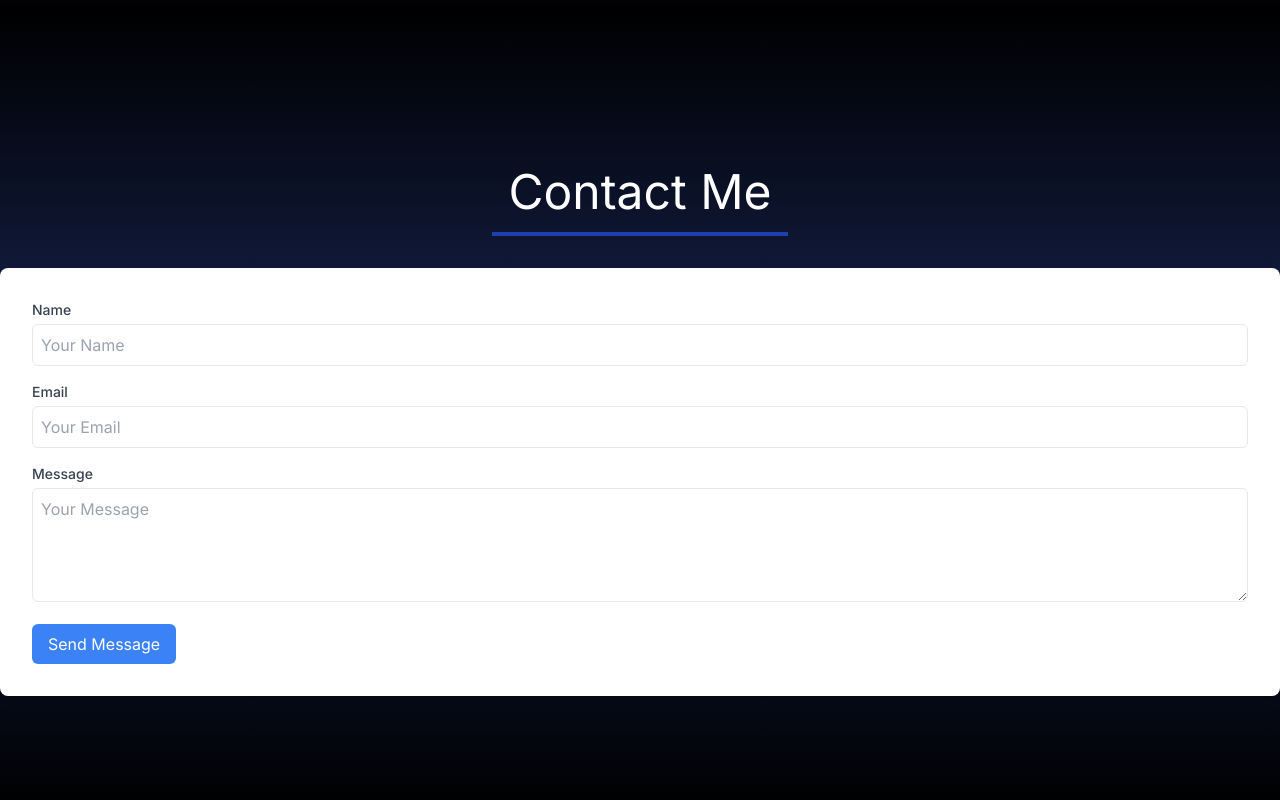
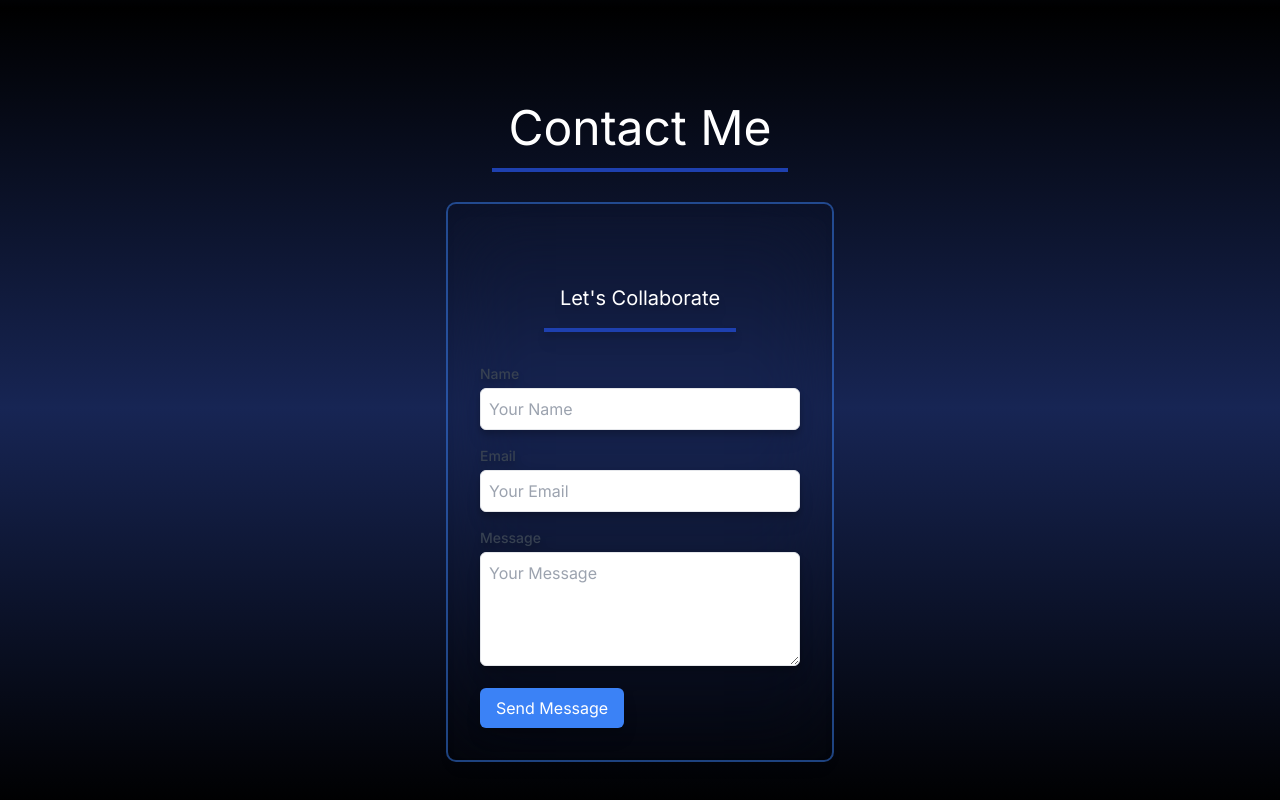
Before and after one commit to mehtashreyans3602/shreyansmehta, a Next.js app: page / in a window 1280 px wide. Shown: the part 1779-2579 px from the top of the page. Built offline with nearby package versions, Linux system fonts and the light colour scheme.

Commit message:
Update Contact.jsx

```diff
--- a/components/Contact.jsx
+++ b/components/Contact.jsx
@@ -64,7 +64,13 @@ const Contact = () => {
                     <h1 className=" p-4 border-b-4 border-blue-800 text-white hover:border-white">Contact Me</h1>
                 </div>
             </div>
-            <div className="flex flex-col bg-white p-8 rounded-lg shadow-md md:w-full w-80">
+            <div className='drop-shadow-lg backdrop-blur-2xl rounded-lg'>
+                <div className="flex flex-col drop-shadow-lg backdrop-blur-2xl backdrop-brightness-90 p-8 rounded-lg ring-2 shadow-md md:w-96 w-80">
+                    <div className="text-xl text-center items-center justify-center p-4 m-4 ">
+                        <div className="flex items-center justify-center">
+                            <h1 className="p-4 border-b-4 border-blue-800 text-white">Let&apos;s Collaborate</h1>
+                        </div>
+                    </div>
                     {message.type && (
                         <div className={`mt-4 p-4 bg-${message.type === 'success' ? 'green' : 'red'}-100 rounded-md relative`}>
                             <p className={`text-${message.type === 'success' ? 'green' : 'red'}-700`}>
@@ -131,6 +137,7 @@ const Contact = () => {
 
                 </div>
             </div>
+        </div>
     );
 };
 
```
Lines whose indentation alone changed are shown as unchanged.
